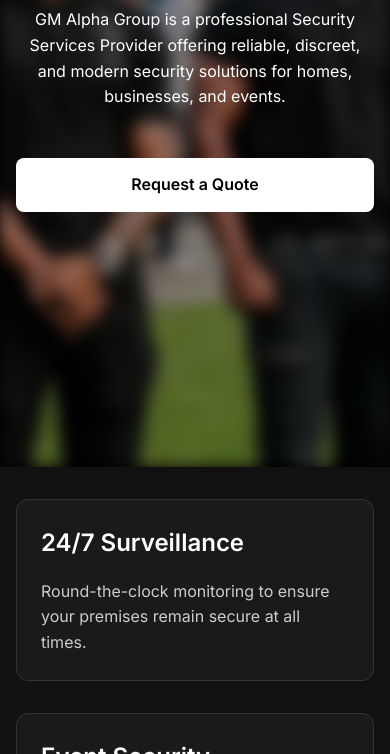
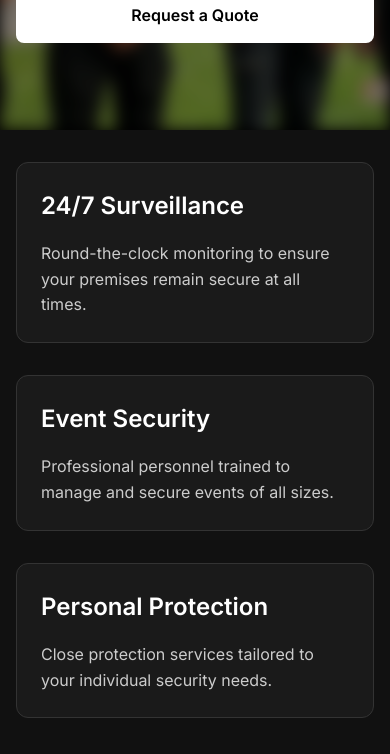
Before and after one commit to Ike-chd/gmalphagroup, a plain HTML site: page index.html in a window 390 px wide. Shown: the part 590-1344 px from the top of the page. Drawn offline with Linux system fonts and the light colour scheme.

Commit message:
Update landingPageStyle.css

```diff
--- a/css/landingPageStyle.css
+++ b/css/landingPageStyle.css
@@ -36,16 +36,6 @@ nav a {
 nav a:hover {
   color: #ccc;
 }
-
-/* .hero {
-  display: flex;
-  flex-direction: column;
-  justify-content: center;
-  align-items: center;
-  text-align: center;
-  height: 90vh;
-  padding: 0 2rem;
-} */
 
 .hero h2 {
   font-size: 3rem;
@@ -196,7 +186,7 @@ footer {
   .hero {
     padding: 1rem;
     height: auto;
-    min-height: 100vh;
+    min-height: 60vh;
   }
 
   .hero h2 {
```
